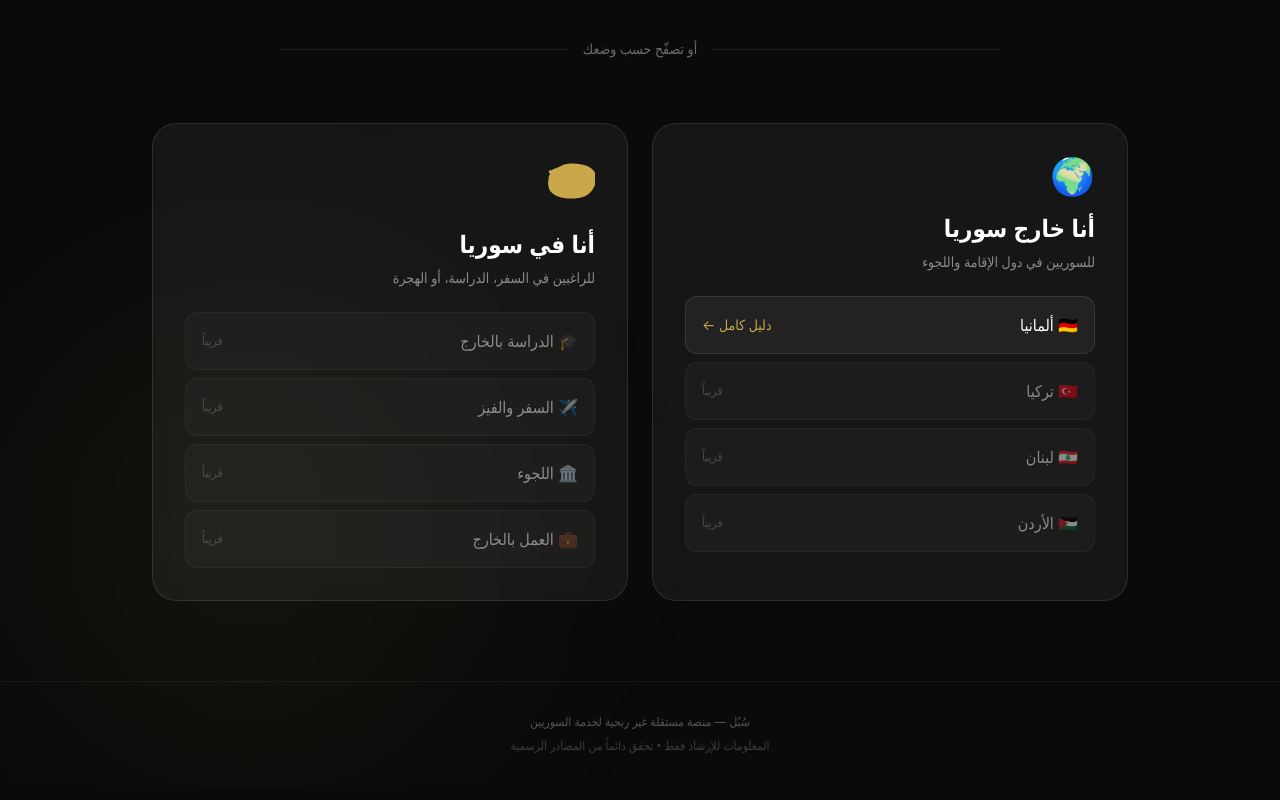
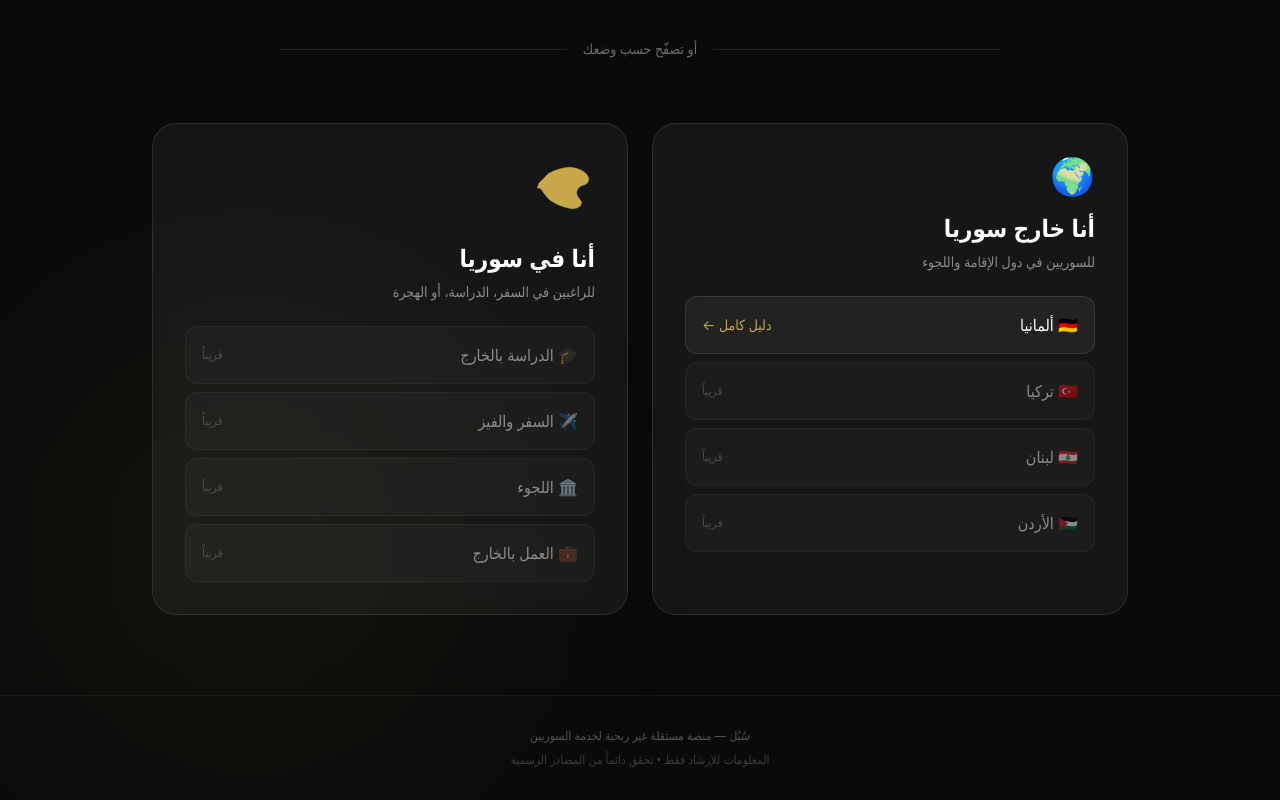
Before and after one commit to khokha6-9/subul, a Next.js app: page / in a window 1280 px wide. Shown: the part 787-1587 px from the top of the page. Built offline with nearby package versions, Linux system fonts and the light colour scheme.

Commit message:
use SVG map for Syria icon

```diff
--- a/app/page.tsx
+++ b/app/page.tsx
@@ -157,9 +157,17 @@ export default function Home() {
 
                     {/* Inside Syria */}
                     <div className="bg-white/5 border border-white/10 rounded-3xl p-8 backdrop-blur-sm hover:border-[#c9a84c]/30 transition-all">
-                        <div className="mb-4">
-                            <svg className="w-14 h-14 text-[#c9a84c]" viewBox="0 0 512 512" fill="currentColor" xmlns="http://www.w3.org/2000/svg">
-                                <path d="M89.6,184.3l3.6-9.3l9.3-7.8l-1.6-7.8l-7.8-3.6l-3.6-7.8l1.6-13.5l9.3-3.6l13.5-1.6l9.3-3.6l13.5-9.3l21.3-3.6l27.5-13.5l43.5-21.3l54.4-9.3l65.3,1.6l54.4,9.3l43.5,13.5l32.7,21.3l21.3,21.3l13.5,21.3l7.8,21.3l3.6,21.3l-1.6,21.3l-7.8,32.7l-13.5,32.7l-21.3,32.7l-27.5,27.5l-32.7,21.3l-43.5,13.5l-54.4,7.8l-65.3-1.6l-54.4-7.8l-43.5-13.5l-32.7-21.3l-21.3-21.3l-13.5-21.3l-7.8-32.7l-1.6-32.7l3.6-21.3z" />
+                        <div className="mb-4 inline-block">
+                            <svg
+                                className="w-16 h-16 text-[#c9a84c]"
+                                viewBox="0 0 200 180"
+                                fill="currentColor"
+                                xmlns="http://www.w3.org/2000/svg"
+                            >
+                                <path d="M 20,90 L 25,75 L 35,65 L 45,55 L 55,45 L 70,38 L 85,32 L 100,28 L 120,25 L 140,28 L 158,35 L 172,45 L 180,58 L 178,72 L 168,80 L 158,82 L 150,88 L 145,95 L 142,105 L 145,115 L 152,125 L 158,135 L 155,145 L 145,152 L 130,155 L 115,152 L 100,148 L 85,142 L 72,135 L 60,128 L 50,118 L 42,108 L 35,98 L 28,90 Z"
+                                    stroke="currentColor"
+                                    strokeWidth="2"
+                                />
                             </svg>
                         </div>
                         <h3 className="text-2xl font-bold mb-2">أنا في سوريا</h3>
```
